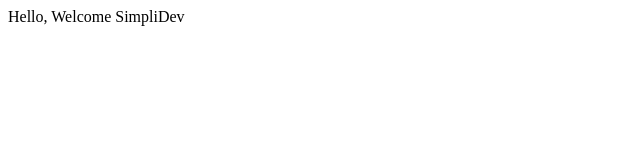
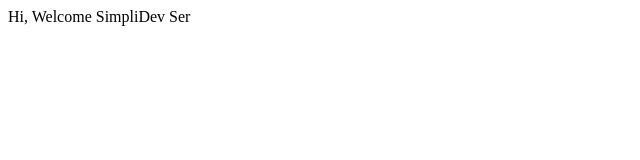
Before and after one commit to innatepassion/simplidev, a plain HTML site: page index.html in a window 1280 px wide. Shown: the full height of the page, 0-640 px from the left. Drawn offline with Linux system fonts and the light colour scheme.

Commit message:
Update index.html

```diff
--- a/index.html
+++ b/index.html
@@ -1,5 +1,5 @@
 <html>
 <body>
-<p>Hello, Welcome SimpliDev</p>
+<p>Hi, Welcome SimpliDev Ser</p>
 </body>
 </html>
```
